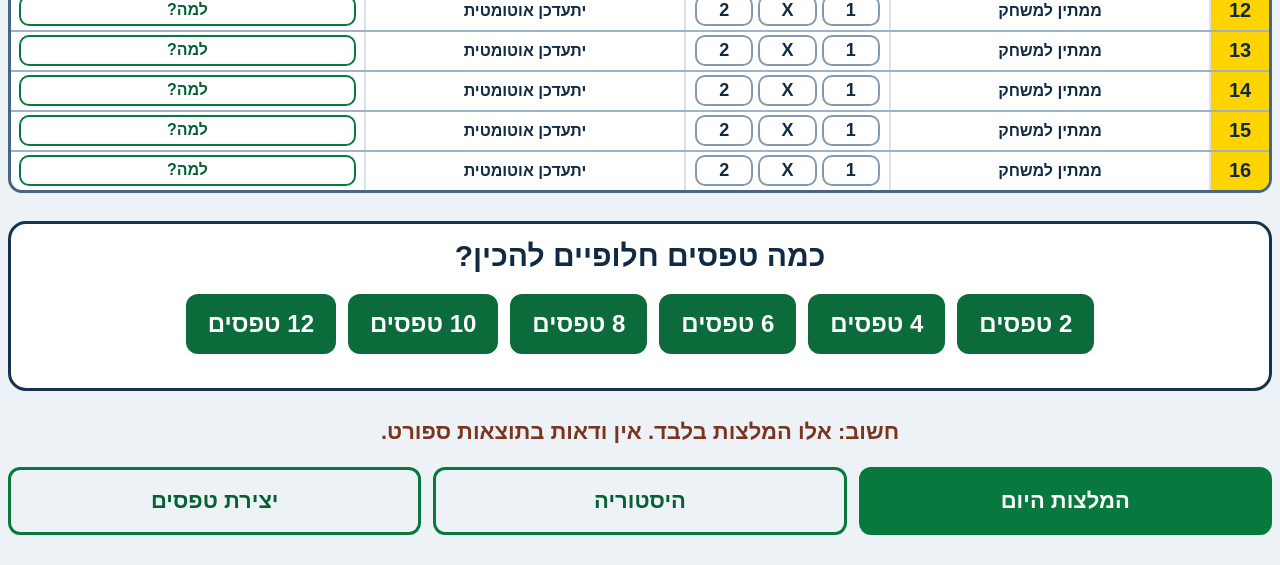
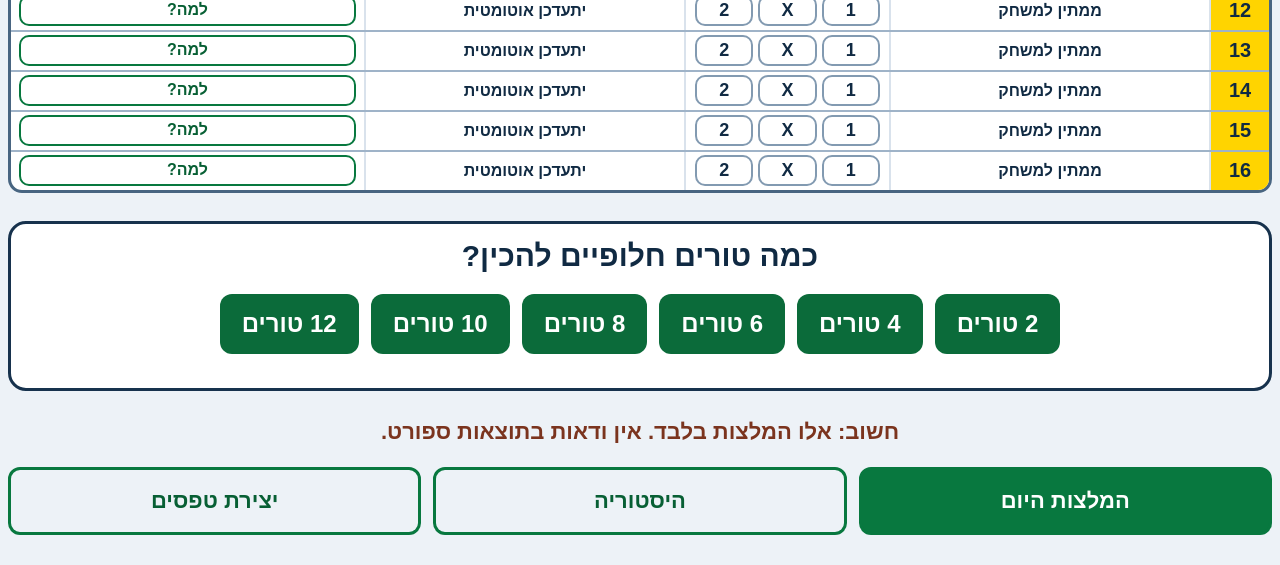
Before and after one commit to mmmstars/winner-ai, a FastAPI app: page / in a window 1280 px wide. Shown: the part 741-1306 px from the top of the page. Run offline with FastAPI, Linux system fonts and the light colour scheme; data comes from the database, SQL or seed files in the repository; data that the repository does not hold is empty.

Commit message:
Update home.html

```diff
--- a/app/templates/home.html
+++ b/app/templates/home.html
@@ -25,8 +25,8 @@
     {% else %}{% for number in range(1, 17) %}<article class="dad-row waiting-row"><div class="dad-number">{{ number }}</div><div class="dad-team dad-home-team"><small>קבוצה 1 · בית</small><strong>ממתין לקבוצה</strong></div><div class="dad-team dad-away-team"><small>קבוצה 2 · חוץ</small><strong>ממתין לקבוצה</strong></div><div class="dad-choice"><span class="choice">1</span><span class="choice">X</span><span class="choice">2</span></div><div class="waiting-reason">ממתין לנתונים</div></article>{% endfor %}{% endfor %}
   </section>
   <section class="dad-alternatives" aria-label="יצירת טפסים חלופיים">
-    <h2>כמה טפסים חלופיים להכין?</h2>
-    <div>{% for count in [2,4,6,8,10,12] %}<button type="button" data-ticket-count="{{ count }}">{{ count }} טפסים</button>{% endfor %}</div>
+    <h2>כמה טורים חלופיים להכין?</h2>
+    <div>{% for count in [2,4,6,8,10,12] %}<button type="button" data-ticket-count="{{ count }}">{{ count }} טורים</button>{% endfor %}</div>
     <p id="alternative-status" aria-live="polite"></p><div id="alternative-tickets"></div>
   </section>
   <p class="dad-warning">חשוב: אלו המלצות בלבד. אין ודאות בתוצאות ספורט.</p>
```
